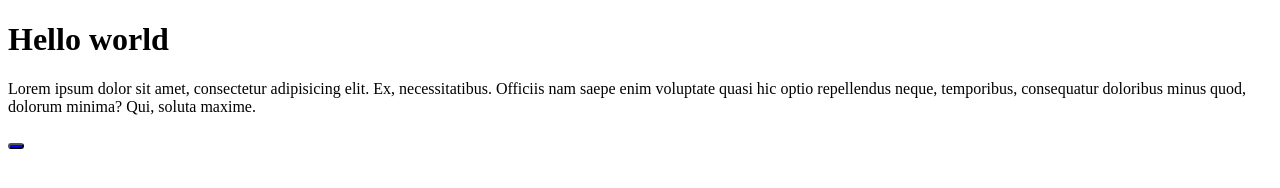
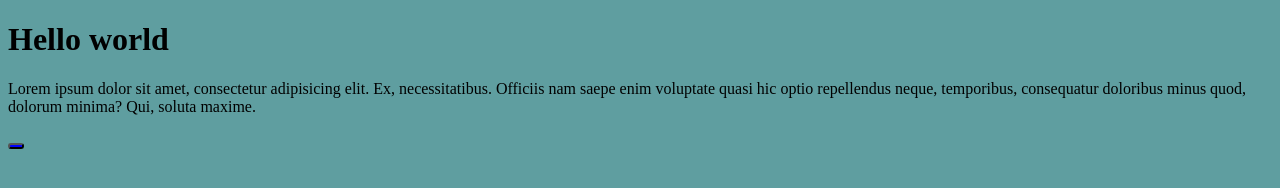
Before and after one commit to jcomte23/PrototypeAzureDevops, a plain HTML site: page index.html in a window 1280 px wide. Drawn offline with Linux system fonts and the light colour scheme.

Commit message:
feat: the background-color was added to the body

```diff
--- a/style.css
+++ b/style.css
@@ -1,3 +1,7 @@
+body{
+    background-color: cadetblue;
+}
+
 #btn{
     background-color: blue;
     color: white;
```
